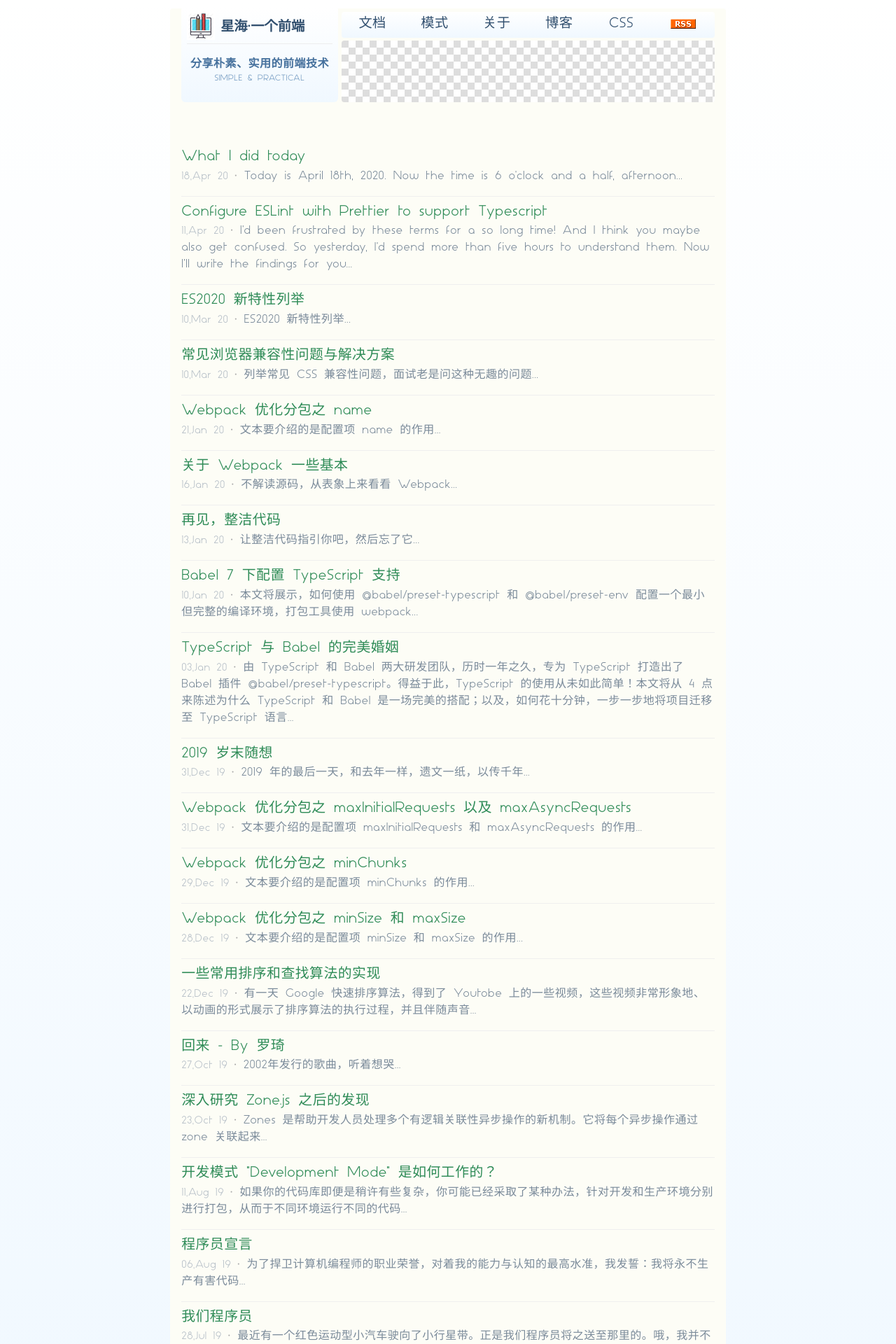
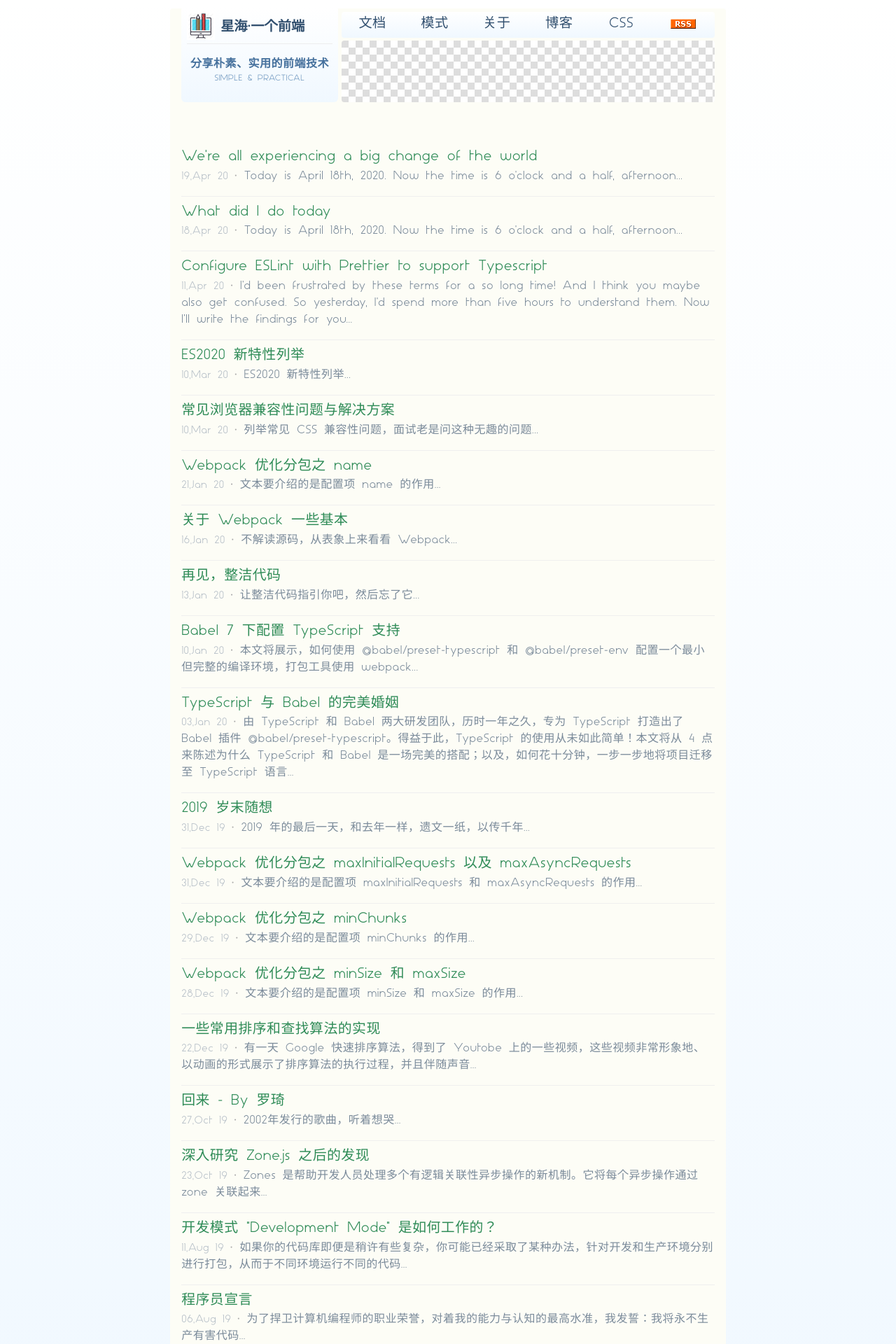
Before and after one commit to zxh19890103/singhi.io, a Jekyll site: the page built from index.md, in a window 1280 px wide. Shown: the top 1920 px of the page at 70% size. Built offline with Jekyll 4.4.1, drawn with Linux system fonts in a browser that asks for light colours; a style sheet for code colours, icons or effects is not loaded; some of the changed text lies outside the part shown.

Commit message:
short post

```diff
--- a/group/_posts/2020-04-18-what-i-did-today.md
+++ b/group/_posts/2020-04-18-what-i-did-today.md
@@ -1,6 +1,6 @@
 ---
 layout: post
-title: What I did today
+title: What did I do today
 short: Today is April 18th, 2020. Now the time is 6 o'clock and a half, afternoon
 ---
 
--- /dev/null
+++ b/group/_posts/2020-04-19-we-are-exp-the-big-change.md
@@ -0,0 +1,13 @@
+---
+layout: post
+title: We're all experiencing a big change of the world
+short: Today is April 18th, 2020. Now the time is 6 o'clock and a half, afternoon
+---
+
+COVID-19 brings a big change of the world. How will the world change? I'm not sure. But I feel it will be one.
+
+Today is April 19th, 2020.
+
+- Coronavirus Cases: 2,359,332
+- Deaths: 161,949
+- Recovered: 606,675
```
